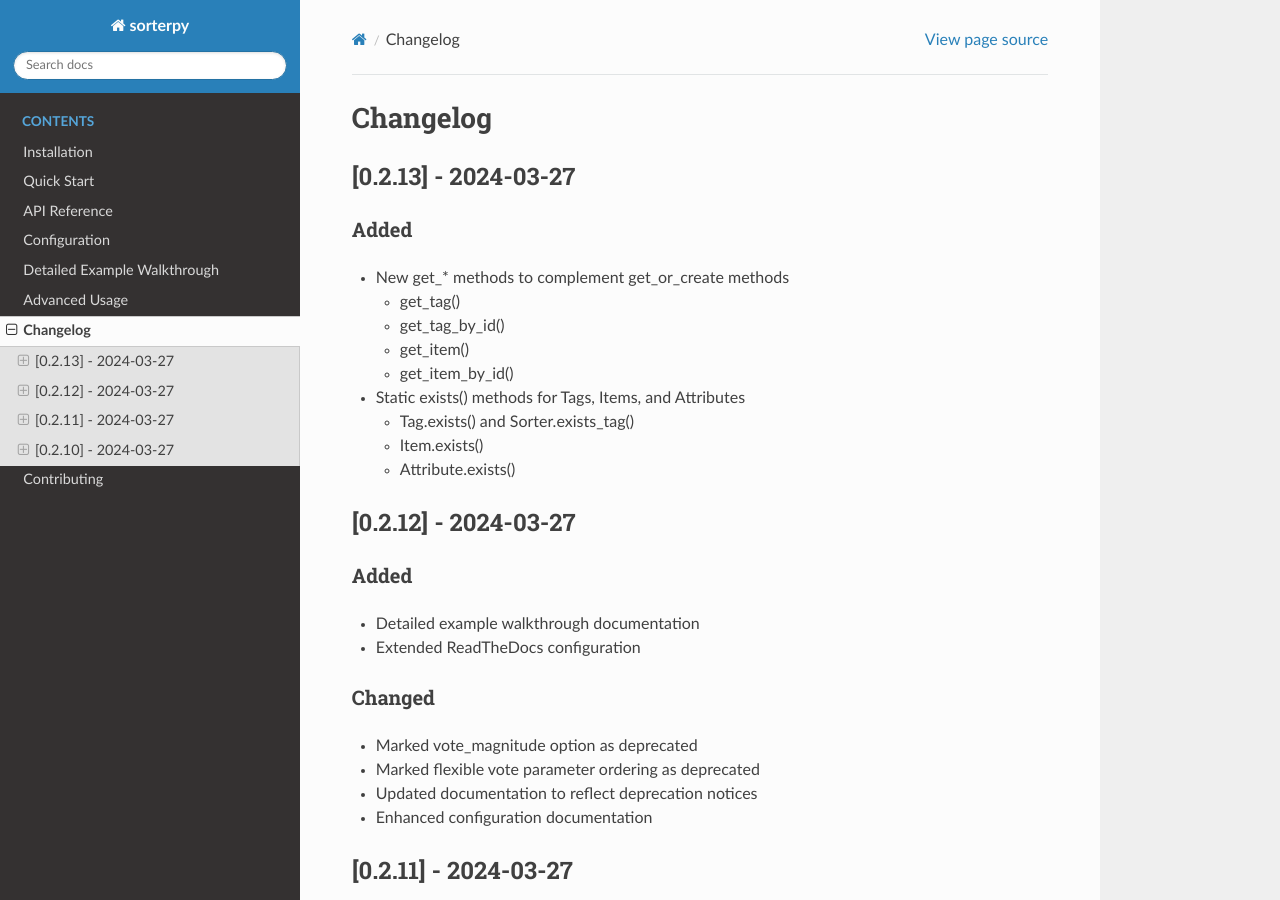
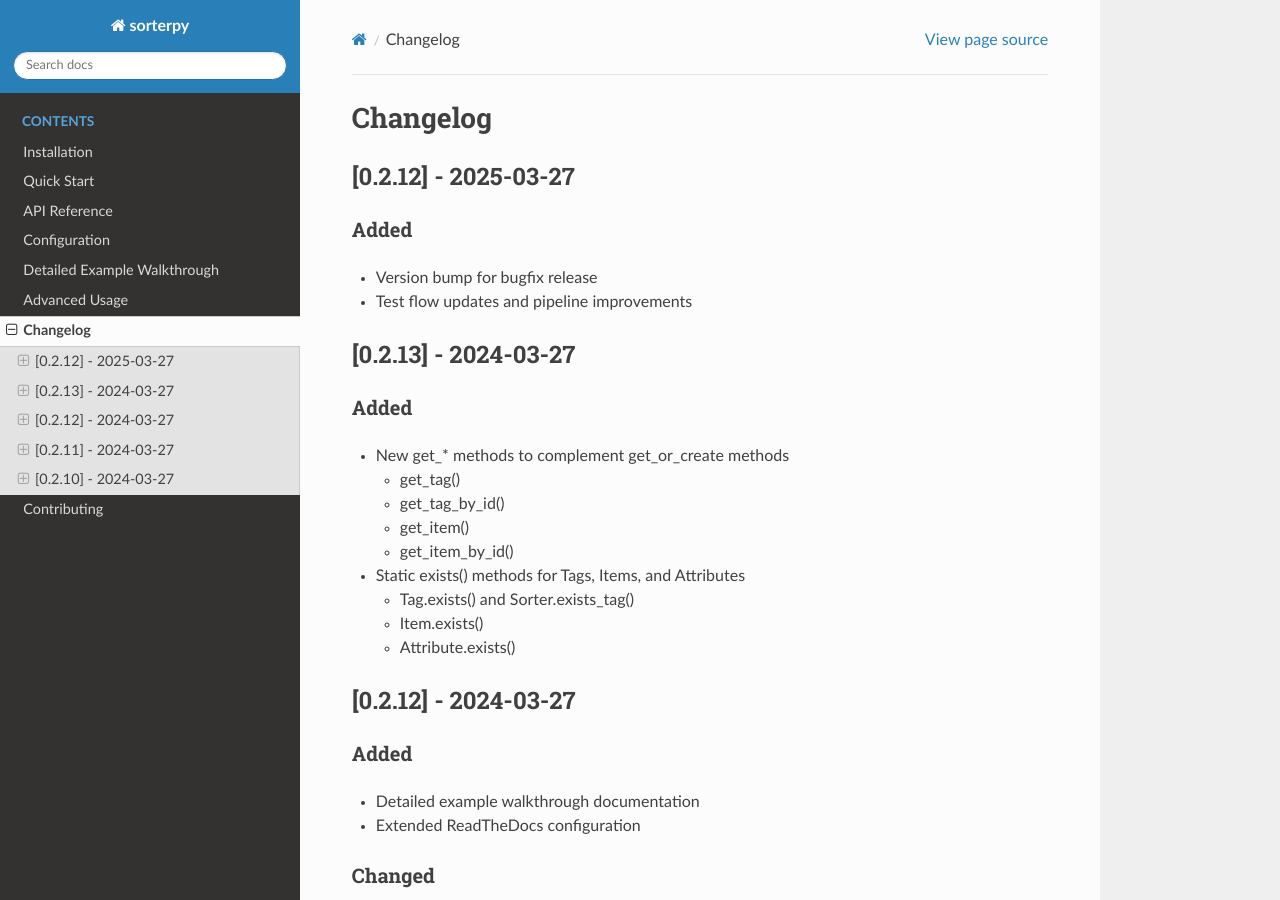
Before and after one commit to sorterisntonline/sorterpy, a Sphinx documentation site: the page built from docs/changelog.md, in a window 1280 px wide and 900 px high. Built offline with Sphinx 7.4.7 and the Read the Docs theme 3.1.0, drawn with Linux system fonts in a browser that asks for light colours.

Commit message:
chore: version bump for bugfix release [SKIP-TESTS]

```diff
--- a/docs/changelog.md
+++ b/docs/changelog.md
@@ -1,4 +1,10 @@
 # Changelog
+
+## [0.2.12] - 2025-03-27
+
+### Added
+- Version bump for bugfix release
+- Test flow updates and pipeline improvements
 
 ## [0.2.13] - 2024-03-27
 
--- a/pyproject.toml
+++ b/pyproject.toml
@@ -4,7 +4,7 @@ build-backend = "setuptools.build_meta"
 
 [project]
 name = "sorterpy"
-version = "0.2.13"
+version = "0.2.12"
 description = "the official Python SDK for sorter.social's seamless data labeling solutions for any AI/ML workflow."
 readme = "README.md"
 authors = [
```
